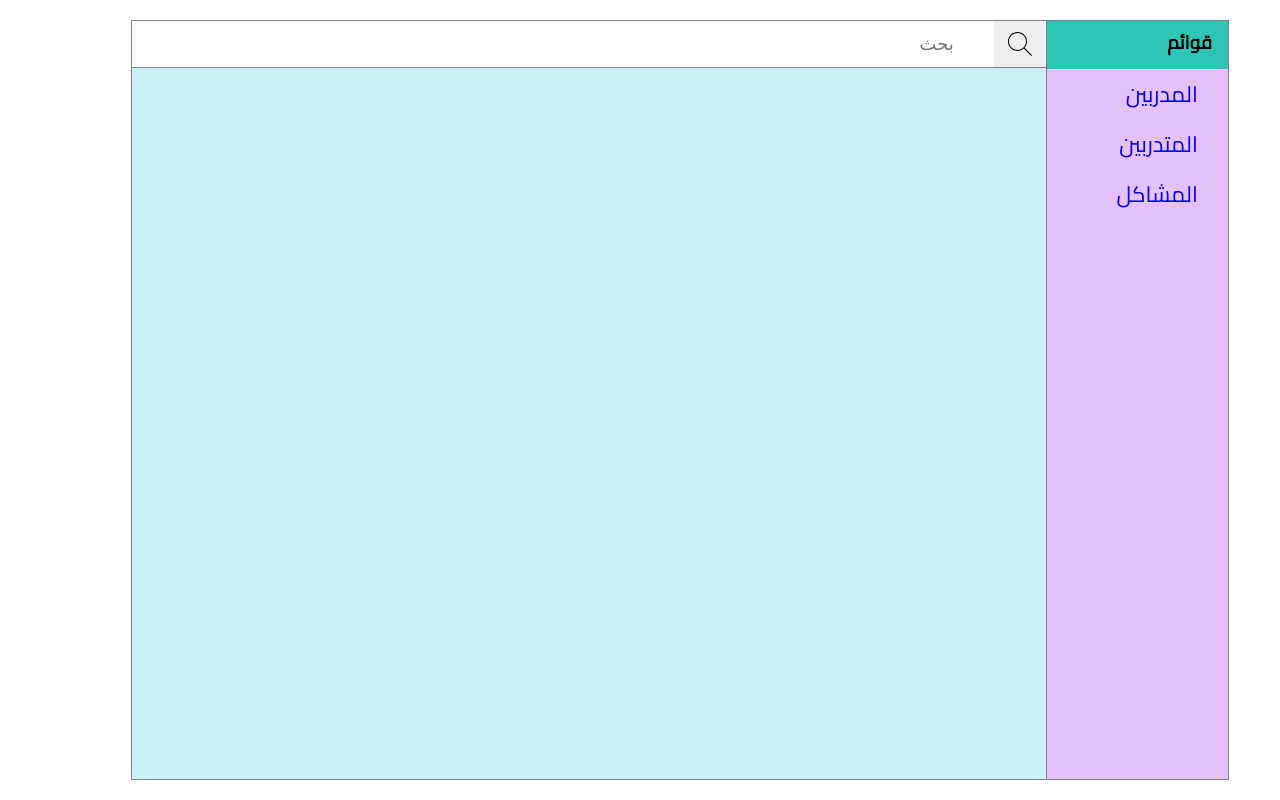
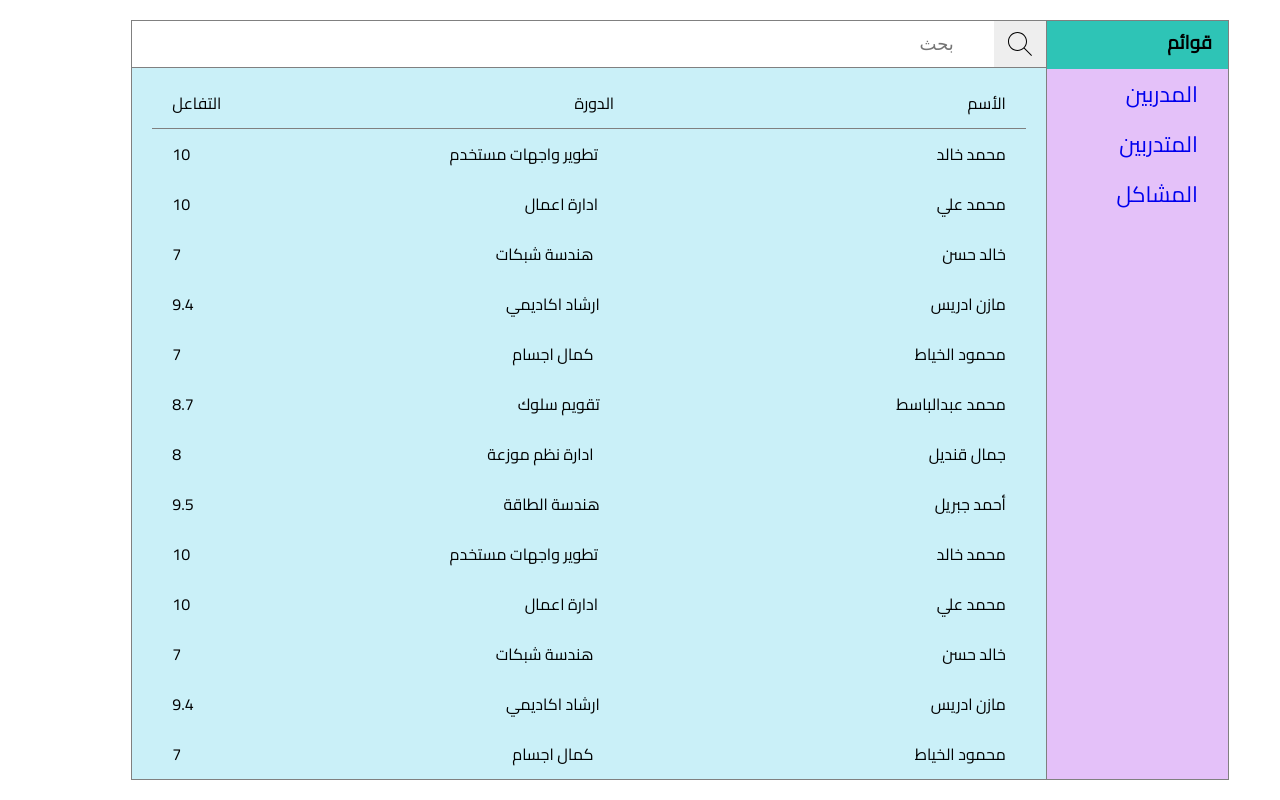
Before and after one commit to MKA0000/Creativa-Dachboard-Task, a React (Create React App) app: page /trainees in a window 1280 px wide. Built offline with nearby package versions, Linux system fonts and the light colour scheme.

Commit message:
trainee profile page ready to use

```diff
--- a/src/App.js
+++ b/src/App.js
@@ -2,6 +2,7 @@ import './App.css';
 import Home from './pages/home/home.component';
 import { Routes, Route } from 'react-router-dom';
 import Trainer from './pages/trainer/trainer.component';
+import Trainee from './pages/trainee/trainee.component'
 
 function App() {
   return (
@@ -9,6 +10,7 @@ function App() {
       <Routes>
         <Route path='/*' element={<Home/>}/>
         <Route path='trainer/:id' element={<Trainer/>}/>
+        <Route path='trainees/:id' element={<Trainee/>}/>
       </Routes>
     </div>
   );
--- a/src/component/trainees/trainees.component.jsx
+++ b/src/component/trainees/trainees.component.jsx
@@ -1,10 +1,30 @@
 import './trainees.style.css';
+import { useNavigate } from 'react-router-dom';
+import { TRAINEES_LIST } from '../../data/trainees-list';
+
 
 const Trainees = () => {
+    const navigate = useNavigate();
 
     return(
-        <div className='trainees-table'>
-            <h1>Trainees list</h1>
+        <div className='trainers-table'>
+            <ul className='trainers-header'>
+                <li>الأسم</li>
+                <li>الدورة</li>
+                <li>التفاعل</li>
+            </ul>
+            <ul className='trainer-items'>
+                {
+                    TRAINEES_LIST.map(trainee => (
+                        <li key={trainee.id} onClick={() => navigate(`${trainee.id}`)}>
+                            <span className='name'>{trainee.name}</span>
+                            <span className='specialization'>{trainee.specialization}</span>
+                            <span className='rate'>{trainee.rate}</span>
+                        </li>
+                    ))
+                }
+            </ul>
+
         </div>
     )
 }
--- /dev/null
+++ b/src/data/trainees-list.js
@@ -0,0 +1,151 @@
+export const TRAINEES_LIST = [
+    {
+        name: 'محمد خالد',
+        specialization: 'تطوير واجهات مستخدم',
+        rate: '10',
+        id: 1
+    },{
+        name: 'محمد علي',
+        specialization: 'ادارة اعمال',
+        rate: '10',
+        id: 2
+    },{
+        name: 'خالد حسن',
+        specialization: 'هندسة شبكات',
+        rate: '7',
+        id: 3
+    },{
+        name: 'مازن ادريس',
+        specialization: 'ارشاد اكاديمي',
+        rate: '9.4',
+        id: 4
+    },{
+        name: 'محمود الخياط',
+        specialization: 'كمال اجسام',
+        rate: '7',
+        id: 5
+    },{
+        name: 'محمد عبدالباسط',
+        specialization: 'تقويم سلوك',
+        rate: '8.7',
+        id: 6
+    },{
+        name: 'جمال قنديل',
+        specialization: 'ادارة نظم موزعة',
+        rate: '8',
+        id: 7
+    },{
+        name: 'أحمد جبريل',
+        specialization: 'هندسة الطاقة',
+        rate: '9.5',
+        id: 8
+    },{
+        name: 'محمد خالد',
+        specialization: 'تطوير واجهات مستخدم',
+        rate: '10',
+        id: 9
+    }, {
+        name: 'محمد علي',
+        specialization: 'ادارة اعمال',
+        rate: '10',
+        id: 10
+    },{
+        name: 'خالد حسن',
+        specialization: 'هندسة شبكات',
+        rate: '7',
+        id: 11
+    },{
+        name: 'مازن ادريس',
+        specialization: 'ارشاد اكاديمي',
+        rate: '9.4',
+        id: 12
+    },{
+        name: 'محمود الخياط',
+        specialization: 'كمال اجسام',
+        rate: '7',
+        id: 13
+    },{
+        name: 'محمد عبدالباسط',
+        specialization: 'تقويم سلوك',
+        rate: '8.7',
+        id: 14
+    },{
+        name: 'جمال قنديل',
+        specialization: 'ادارة نظم موزعة',
+        rate: '8',
+        id: 15
+    },{
+        name: 'أحمد جبريل',
+        specialization: 'هندسة الطاقة',
+        rate: '9.5',
+        id: 16
+
+    }, {
+        name: 'محمد علي',
+        specialization: 'ادارة اعمال',
+        rate: '10',
+        id: 17
+    },{
+        name: 'خالد حسن',
+        specialization: 'هندسة شبكات',
+        rate: '7',
+        id: 18
+    },{
+        name: 'مازن ادريس',
+        specialization: 'ارشاد اكاديمي',
+        rate: '9.4',
+        id: 19
+    },{
+        name: 'محمود الخياط',
+        specialization: 'كمال اجسام',
+        rate: '7',
+        id: 20
+    },{
+        name: 'محمد عبدالباسط',
+        specialization: 'تقويم سلوك',
+        rate: '8.7',
+        id: 21
+    },{
+        name: 'جمال قنديل',
+        specialization: 'ادارة نظم موزعة',
+        rate: '8',
+        id: 22
+    },{
+        name: 'أحمد جبريل',
+        specialization: 'هندسة الطاقة',
+        rate: '9.5',
+        id: 23
+    },{
+        name: 'محمد خالد',
+        specialization: 'تطوير واجهات مستخدم',
+        rate: '10',
+        id: 24
+    }, {
+        name: 'محمد علي',
+        specialization: 'ادارة اعمال',
+        rate: '10',
+        id: 25
+    },{
+        name: 'خالد حسن',
+        specialization: 'هندسة شبكات',
+        rate: '7',
+        id: 26
+    },{
+        name: 'مازن ادريس',
+        specialization: 'ارشاد اكاديمي',
+        rate: '9.4',
+        id: 27
+    },{
+        name: 'محمود الخياط',
+        specialization: 'كمال اجسام',
+        rate: '7',
+        id: 28
+    },{
+        name: 'محمد عبدالباسط',
+        specialization: 'تقويم سلوك',
+        rate: '8.7',
+        id: 29
+    }
+]
+
+export default TRAINEES_LIST;
--- a/src/pages/home/home.component.jsx
+++ b/src/pages/home/home.component.jsx
@@ -22,7 +22,7 @@ const Home = () => {
             <main className='elements_container'>
                 <Routes>
                     <Route path='/' element={<Trainers/>}/>
-                    <Route path='trianees' element={<Trainees/>}/>
+                    <Route path='trainees' element={<Trainees/>}/>
                     <Route path='problems' element={<Problems/>}/>
                 </Routes>
             </main>
@@ -31,7 +31,7 @@ const Home = () => {
                 <h3>قوائم</h3>
                 <ul>
                     <li><Link to='/'>المدربين</Link></li>
-                    <li><Link to='trianees'>المتدربين</Link></li>
+                    <li><Link to='trainees'>المتدربين</Link></li>
                     <li><Link to='problems'>المشاكل</Link></li>
                 </ul>
             </aside>
--- /dev/null
+++ b/src/pages/trainee/trainee.component.jsx
@@ -0,0 +1,22 @@
+import './trainee.style.css';
+import { useParams } from 'react-router-dom';
+import { TRAINEES_LIST } from '../../data/trainees-list';
+
+const Trainee = () => {
+    const { id } = useParams();
+
+
+    const  trainee = TRAINEES_LIST.filter(trainee => trainee.id === Number(id))[0]
+
+
+    if(!trainee) {
+        return(<h1>not found</h1>)
+    }
+
+    return(
+
+        <h1>{trainee.name} Profile</h1>
+    )
+}
+
+export default Trainee;
--- a/src/pages/trainer/trainer.component.jsx
+++ b/src/pages/trainer/trainer.component.jsx
@@ -7,7 +7,6 @@ const Trainer = () => {
 
 
     const  trainer = TRAINER_LIST.filter(trainer => trainer.id === Number(id))[0]
-
 
 
     if(!trainer) {
```
Also changed, not shown: src/pages/trainee/trainee.style.css (added).
